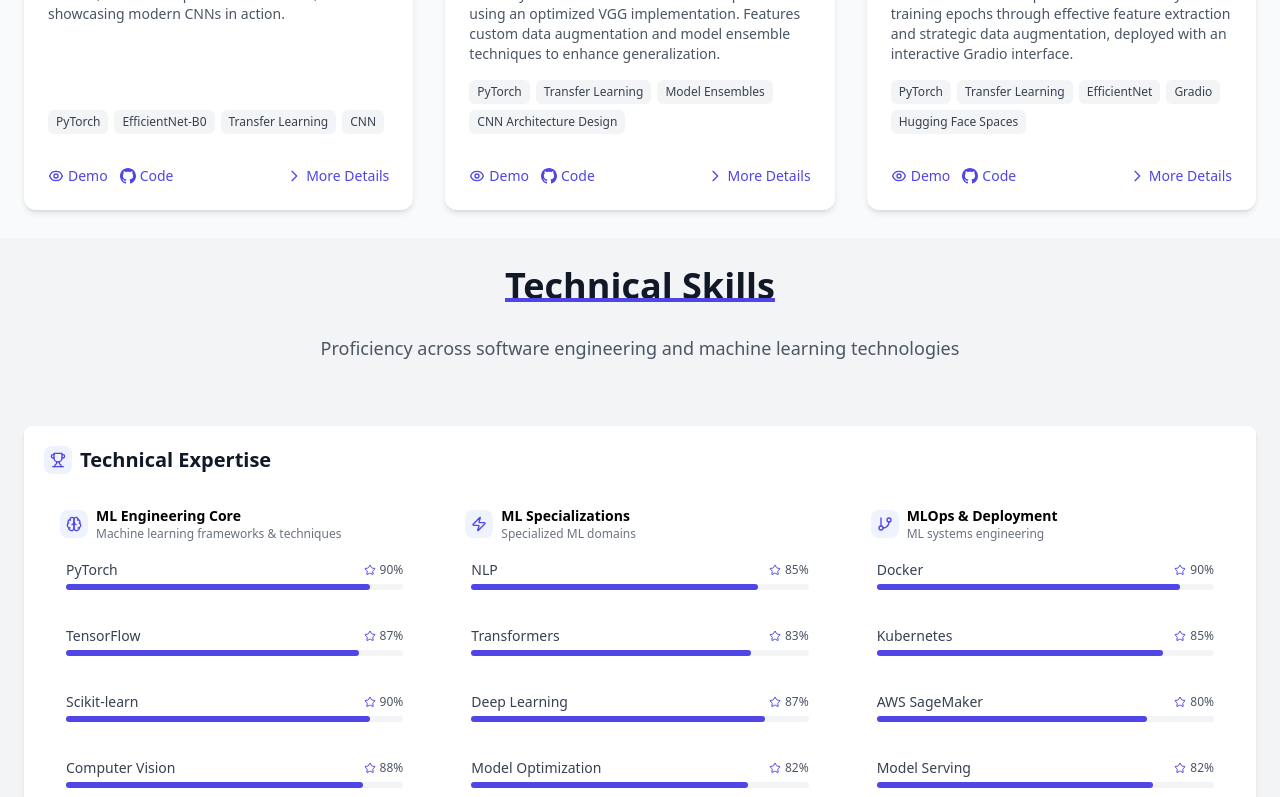
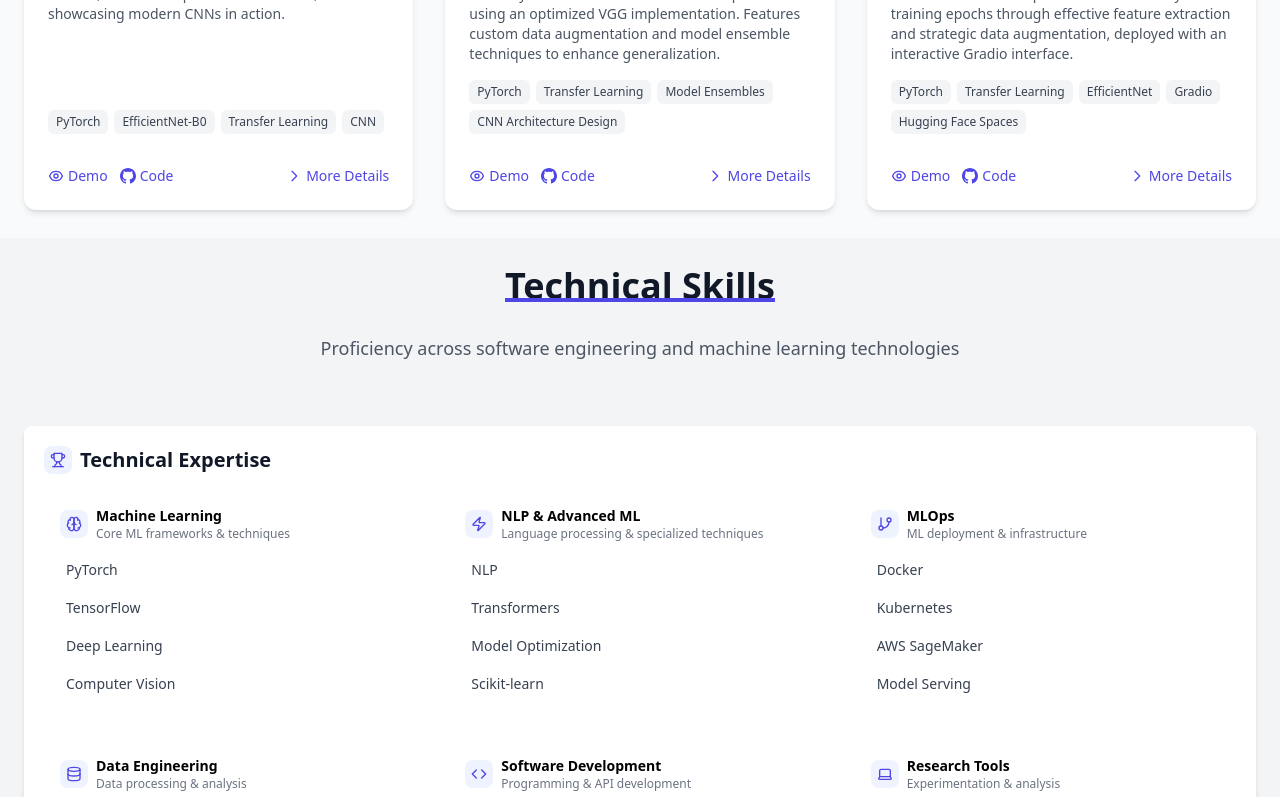
Before and after one commit to levisstrauss/portfolio, a Next.js app: page / in a window 1280 px wide. Shown: the part 2000-2797 px from the top of the page. Built offline with nearby package versions, Linux system fonts and the light colour scheme.

Commit message:
reordered the skills sections

```diff
--- a/app/(pages)/skills/skill-card.tsx
+++ b/app/(pages)/skills/skill-card.tsx
@@ -1,5 +1,4 @@
 
-import { ArrowUpRight, Star } from "lucide-react";
 import { SkillCategory } from './skills-types';
 
 interface SkillCardProps {
@@ -28,30 +27,9 @@
                         className="rounded-md hover:bg-white transition-all duration-300 group/skill p-1.5"
                     >
                         <div className="flex justify-between items-center">
-                          <span className="text-sm font-medium text-gray-700 group-hover/skill:text-indigo-600 transition-colors">
-                            {skill.name}
-                          </span>
-                            <div className="flex items-center gap-1">
-                                <Star className="w-3 h-3 text-indigo-600" />
-                                <span className="text-xs text-gray-600">{skill.level}%</span>
-                            </div>
-                        </div>
-
-                        <div className="w-full bg-gray-100 rounded-full h-1.5 mt-1">
-                            <div
-                                className="bg-indigo-600 h-full rounded-full transition-all duration-500 group-hover/skill:brightness-110"
-                                style={{ width: `${skill.level}%` }}
-                            />
-                        </div>
-
-                        <div className="opacity-0 group-hover/skill:opacity-100 transition-opacity flex justify-between items-center mt-0.5">
-                              <span className="text-xs text-gray-500">
-                                {skill.projects} projects
-                              </span>
-                            <button className="text-xs text-indigo-600 hover:text-indigo-700 flex items-center gap-0.5">
-                                Details
-                                <ArrowUpRight className="w-3 h-3" />
-                            </button>
+                            <span className="text-sm font-medium text-gray-700 group-hover/skill:text-indigo-600 transition-colors">
+                                {skill.name}
+                            </span>
                         </div>
                     </div>
                 ))}
--- a/app/(pages)/skills/skills-data.tsx
+++ b/app/(pages)/skills/skills-data.tsx
@@ -1,39 +1,38 @@
 import {Brain, Code, Database, GitBranch, Laptop, Zap} from "lucide-react";
 import { SkillCategory } from './skills-types';
 
-
 export const skillCategories: SkillCategory[] = [
     {
-        title: "ML Engineering Core",
+        title: "Machine Learning",
         icon: <Brain className="w-4 h-4 text-indigo-600" />,
-        description: "Machine learning frameworks & techniques",
+        description: "Core ML frameworks & techniques",
         skills: [
-            { name: "PyTorch", level: 90, projects: 3 },
-            { name: "TensorFlow", level: 87, projects: 3 },
-            { name: "Scikit-learn", level: 90, projects: 3 },
-            { name: "Computer Vision", level: 88, projects: 2 }
+            { name: "PyTorch" },
+            { name: "TensorFlow" },
+            { name: "Deep Learning" },
+            { name: "Computer Vision" }
         ]
     },
     {
-        title: "ML Specializations",
+        title: "NLP & Advanced ML",
         icon: <Zap className="w-4 h-4 text-indigo-600" />,
-        description: "Specialized ML domains",
+        description: "Language processing & specialized techniques",
         skills: [
-            { name: "NLP", level: 85, projects: 2 },
-            { name: "Transformers", level: 83, projects: 2 },
-            { name: "Deep Learning", level: 87, projects: 3 },
-            { name: "Model Optimization", level: 82, projects: 2 }
+            { name: "NLP" },
+            { name: "Transformers" },
+            { name: "Model Optimization" },
+            { name: "Scikit-learn" }
         ]
     },
     {
-        title: "MLOps & Deployment",
+        title: "MLOps",
         icon: <GitBranch className="w-4 h-4 text-indigo-600" />,
-        description: "ML systems engineering",
+        description: "ML deployment & infrastructure",
         skills: [
-            { name: "Docker", level: 90, projects: 1 },
-            { name: "Kubernetes", level: 85, projects: 1 },
-            { name: "AWS SageMaker", level: 80, projects: 2 },
-            { name: "Model Serving", level: 82, projects: 1 }
+            { name: "Docker" },
+            { name: "Kubernetes" },
+            { name: "AWS SageMaker" },
+            { name: "Model Serving" }
         ]
     },
     {
@@ -41,32 +40,32 @@
         icon: <Database className="w-4 h-4 text-indigo-600" />,
         description: "Data processing & analysis",
         skills: [
-            { name: "Pandas", level: 95, projects: 3 },
-            { name: "NumPy", level: 90, projects: 3 },
-            { name: "Data Pipelines", level: 85, projects: 2 },
-            { name: "PySpark", level: 75, projects: 1 }
+            { name: "Pandas" },
+            { name: "NumPy" },
+            { name: "Data Pipelines" },
+            { name: "PySpark" }
         ]
     },
     {
-        title: "Programming",
+        title: "Software Development",
         icon: <Code className="w-4 h-4 text-indigo-600" />,
-        description: "Development languages",
+        description: "Programming & API development",
         skills: [
-            { name: "Python", level: 95, projects: 2 },
-            { name: "C++", level: 85, projects: 2 },
-            { name: "SQL", level: 80, projects: 3 },
-            { name: "FastAPI", level: 88, projects: 3 }
+            { name: "Python" },
+            { name: "C++" },
+            { name: "SQL" },
+            { name: "FastAPI" }
         ]
     },
     {
-        title: "Research & Experimentation",
+        title: "Research Tools",
         icon: <Laptop className="w-4 h-4 text-indigo-600" />,
-        description: "ML research tools",
+        description: "Experimentation & analysis",
         skills: [
-            { name: "Weights & Biases", level: 85, projects: 2 },
-            { name: "Jupyter", level: 90, projects: 8 },
-            { name: "Experiment Tracking", level: 85, projects: 3 },
-            { name: "Research Papers", level: 80, projects: 2 }
+            { name: "Weights & Biases" },
+            { name: "Jupyter" },
+            { name: "Experiment Tracking" },
+            { name: "Research Literature" }
         ]
     }
 ];
--- a/app/(pages)/skills/skills-types.ts
+++ b/app/(pages)/skills/skills-types.ts
@@ -2,8 +2,8 @@
 
 export interface Skill {
     name: string;
-    level: number;
-    projects: number;
+    // level: number;
+    // projects: number;
 }
 
 export interface SkillCategory {
--- a/app/(pages)/skills/skills.tsx
+++ b/app/(pages)/skills/skills.tsx
@@ -1,4 +1,40 @@
-"use contentfulClient";
+// "use contentfulClient";
+// import { Trophy } from "lucide-react";
+// import Section from '@/app/components/section';
+// import { skillCategories } from './skills-data';
+// import SkillCard from './skill-card';
+//
+// const Skills = () => {
+//     return (
+//         <Section
+//             id="skills"
+//             title="Technical Skills"
+//             subtitle="Proficiency across software engineering and machine learning technologies"
+//             bgColor="bg-gray-100"
+//         >
+//             <div className="bg-white rounded-lg shadow-md p-5 transition-all duration-300 hover:shadow-lg mb-2">
+//                 <div className="flex items-center gap-2 mb-4">
+//                     <div className="p-1.5 bg-indigo-50 rounded-lg transition-colors">
+//                         <Trophy className="w-4 h-4 text-indigo-600" />
+//                     </div>
+//                     <h3 className="text-xl font-bold text-gray-900 transition-colors">
+//                         Technical Expertise
+//                     </h3>
+//                 </div>
+//
+//                 <div className="grid grid-cols-1 md:grid-cols-3 gap-6 w-full">
+//                     {skillCategories.map((category, idx) => (
+//                         <SkillCard key={idx} category={category} />
+//                     ))}
+//                 </div>
+//             </div>
+//         </Section>
+//     );
+// };
+//
+// export default Skills;
+
+"use client";
 import { Trophy } from "lucide-react";
 import Section from '@/app/components/section';
 import { skillCategories } from './skills-data';
```
